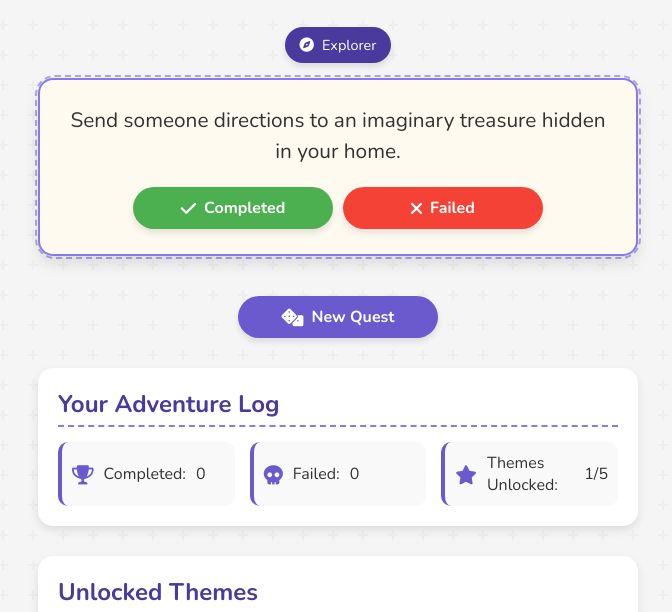
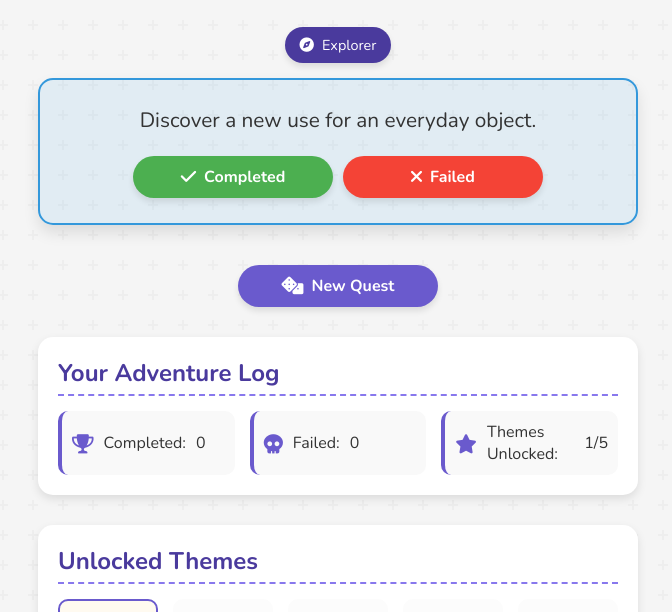
Before and after one commit to ChaseBATEY/microquest, a plain HTML site: page index.html in a window 1280 px wide. Shown: the part 130-742 px from the top of the page, without its empty margins (302-974 px from the left). Drawn offline with nearby package versions, Linux system fonts and the light colour scheme.

Commit message:
More Quests/Color Addition

```diff
--- a/app.js
+++ b/app.js
@@ -95,6 +95,10 @@ function initApp() {
     elements.themeNameDisplay.textContent = currentTheme.name;
     elements.currentThemeIcon.className = '';
     elements.currentThemeIcon.classList.add('fas', currentTheme.icon);
+
+    // Set initial quest theme data attribute
+    const questContainer = document.querySelector('.quest-container');
+    questContainer.setAttribute('data-quest-theme', state.currentTheme);
 
     renderStats();
     renderThemeSelector();
@@ -214,6 +218,10 @@ function changeTheme(themeId) {
         // Update theme icon
         elements.currentThemeIcon.className = '';
         elements.currentThemeIcon.classList.add('fas', newTheme.icon);
+
+        // Update quest theme data attribute
+        const questContainer = document.querySelector('.quest-container');
+        questContainer.setAttribute('data-quest-theme', themeId);
 
         // Update active theme in selector
         const themeItems = document.querySelectorAll('.theme-item');
--- a/data.js
+++ b/data.js
@@ -69,7 +69,17 @@ const QUESTS = {
         "Create a tiny obstacle course for your finger to navigate.",
         "Find three items that could be used as improvised tools.",
         "Send someone directions to an imaginary treasure hidden in your home.",
-        "Discover something that makes an interesting sound when tapped."
+        "Discover something that makes an interesting sound when tapped.",
+        "Find a pattern in nature and document it with a photo or drawing.",
+        "Create a time capsule using items that represent your current life.",
+        "Find the highest point you can safely reach and observe from there.",
+        "Discover a new route to a familiar destination.",
+        "Find three different types of leaves and compare their shapes.",
+        "Create a map of your favorite places in your current location.",
+        "Find something that's been lost for a while and return it to its proper place.",
+        "Discover a new use for an everyday object.",
+        "Find the most interesting texture in your environment and describe it.",
+        "Create a scavenger hunt for someone else using items in your space."
     ],
 
     wizard: [
@@ -87,7 +97,17 @@ const QUESTS = {
         "Concoct a magic 'elixir' (a special drink) and describe its supernatural effects.",
         "Create a 'crystal ball' from something transparent and use it to 'divine' tomorrow's activities.",
         "Design a wand using materials you have available.",
-        "Write down a 'transformation spell' that would change you into an animal of your choice."
+        "Write down a 'transformation spell' that would change you into an animal of your choice.",
+        "Create a 'magical recipe' that combines three unlikely ingredients.",
+        "Design a magical creature using household items.",
+        "Write a spell that would solve a common problem in your life.",
+        "Create a 'magical protection' for your personal space.",
+        "Find five objects that could be magical artifacts and give them powers.",
+        "Write a magical diary entry about your day.",
+        "Create a 'magical weather' effect using household items.",
+        "Design a magical transportation device from everyday objects.",
+        "Write a spell to make someone smile.",
+        "Create a 'magical library' by organizing books in a special way."
     ],
 
     warrior: [
@@ -105,7 +125,17 @@ const QUESTS = {
         "Make a strategic plan for accomplishing a goal with three specific steps.",
         "Identify a 'dragon' (problem) in your life and write down one way to defeat it.",
         "Challenge yourself to perfect stillness for 1 minute - a warrior's focus.",
-        "Write a victory speech for a battle you've recently won in your life."
+        "Write a victory speech for a battle you've recently won in your life.",
+        "Create a 'battle plan' for a personal goal you want to achieve.",
+        "Find three objects that could be used as improvised weapons (safely).",
+        "Write a warrior's oath that you'll follow for the day.",
+        "Create a 'training routine' using household items.",
+        "Find your 'armor' - something that makes you feel strong.",
+        "Design a warrior's crest using symbols that represent your values.",
+        "Create a 'battle cry' that motivates you to action.",
+        "Find a 'battlefield' (challenge) and plan your strategy.",
+        "Write a letter to your future self about your current battles.",
+        "Create a 'victory ritual' for when you accomplish something difficult."
     ],
 
     trickster: [
@@ -123,7 +153,17 @@ const QUESTS = {
         "Find a way to harmlessly prank yourself.",
         "Intentionally mispronounce a common word all day and see if anyone corrects you.",
         "Create a trap (harmless) out of household items.",
-        "Assign a fake holiday to today and celebrate it as genuinely as possible."
+        "Assign a fake holiday to today and celebrate it as genuinely as possible.",
+        "Create a 'fake news' story about something mundane in your life.",
+        "Invent a new word and use it convincingly in conversation.",
+        "Create a 'mystery box' with unexpected contents.",
+        "Write a riddle that leads to a hidden object.",
+        "Create a 'fake treasure map' with clues.",
+        "Invent a new holiday and celebrate it with others.",
+        "Create a 'mysterious package' with a story attached.",
+        "Write a fake diary entry from an inanimate object.",
+        "Create a 'conspiracy theory' about something ordinary.",
+        "Design a 'fake advertisement' for an everyday object."
     ],
 
     bard: [
@@ -141,7 +181,17 @@ const QUESTS = {
         "Make up new lyrics to a familiar tune about your day.",
         "Narrate your actions in third person for 5 minutes, as dramatically as possible.",
         "Create a rhyming couplet about each room in your home.",
-        "Find percussion in unexpected places - create music from everyday sounds."
+        "Find percussion in unexpected places - create music from everyday sounds.",
+        "Create a 'soundscape' using only objects in your room.",
+        "Write a ballad about an everyday object.",
+        "Create a 'theme song' for your day.",
+        "Compose a 'musical story' using only sounds.",
+        "Write a limerick about your current situation.",
+        "Create a 'sound poem' using only onomatopoeia.",
+        "Design a 'musical instrument' from household items.",
+        "Write a 'rap' about your daily routine.",
+        "Create a 'sound collage' of your environment.",
+        "Write a 'musical recipe' for your favorite food."
     ]
 };
 
--- a/index.html
+++ b/index.html
@@ -30,7 +30,7 @@
         </header>
 
         <main>
-            <div class="quest-container">
+            <div class="quest-container" data-quest-theme="explorer">
                 <div class="theme-badge" id="current-theme">
                     <i class="fas fa-compass"></i>
                     <span id="theme-name">Explorer</span>
--- a/styles.css
+++ b/styles.css
@@ -146,20 +146,59 @@ h2 {
     position: relative;
     box-shadow: 0 8px 15px var(--shadow);
     border: 2px solid var(--primary-light);
-    transition: all 0.2s cubic-bezier(0.4, 0, 0.2, 1);
+    transition: all 0.3s ease;
 }
 
-.quest-card::before {
-    content: '';
-    position: absolute;
-    top: -5px;
-    left: -5px;
-    right: -5px;
-    bottom: -5px;
-    border: 2px dashed var(--primary);
-    border-radius: 20px;
-    opacity: 0.5;
-    z-index: -1;
+/* Theme-specific quest card colors */
+[data-quest-theme="explorer"] .quest-card {
+    background-color: rgba(52, 152, 219, 0.1);
+    border-color: #3498db;
+}
+
+[data-quest-theme="wizard"] .quest-card {
+    background-color: rgba(155, 89, 182, 0.1);
+    border-color: #9b59b6;
+}
+
+[data-quest-theme="warrior"] .quest-card {
+    background-color: rgba(231, 76, 60, 0.1);
+    border-color: #e74c3c;
+}
+
+[data-quest-theme="trickster"] .quest-card {
+    background-color: rgba(243, 156, 18, 0.1);
+    border-color: #f39c12;
+}
+
+[data-quest-theme="bard"] .quest-card {
+    background-color: rgba(39, 174, 96, 0.1);
+    border-color: #27ae60;
+}
+
+/* Dark mode adjustments */
+[data-theme="dark"] .quest-card {
+    background-color: rgba(0, 0, 0, 0.3);
+    border-color: var(--primary-light);
+}
+
+[data-theme="dark"][data-quest-theme="explorer"] .quest-card {
+    background-color: rgba(52, 152, 219, 0.15);
+}
+
+[data-theme="dark"][data-quest-theme="wizard"] .quest-card {
+    background-color: rgba(155, 89, 182, 0.15);
+}
+
+[data-theme="dark"][data-quest-theme="warrior"] .quest-card {
+    background-color: rgba(231, 76, 60, 0.15);
+}
+
+[data-theme="dark"][data-quest-theme="trickster"] .quest-card {
+    background-color: rgba(243, 156, 18, 0.15);
+}
+
+[data-theme="dark"][data-quest-theme="bard"] .quest-card {
+    background-color: rgba(39, 174, 96, 0.15);
 }
 
 #quest-text {
```
